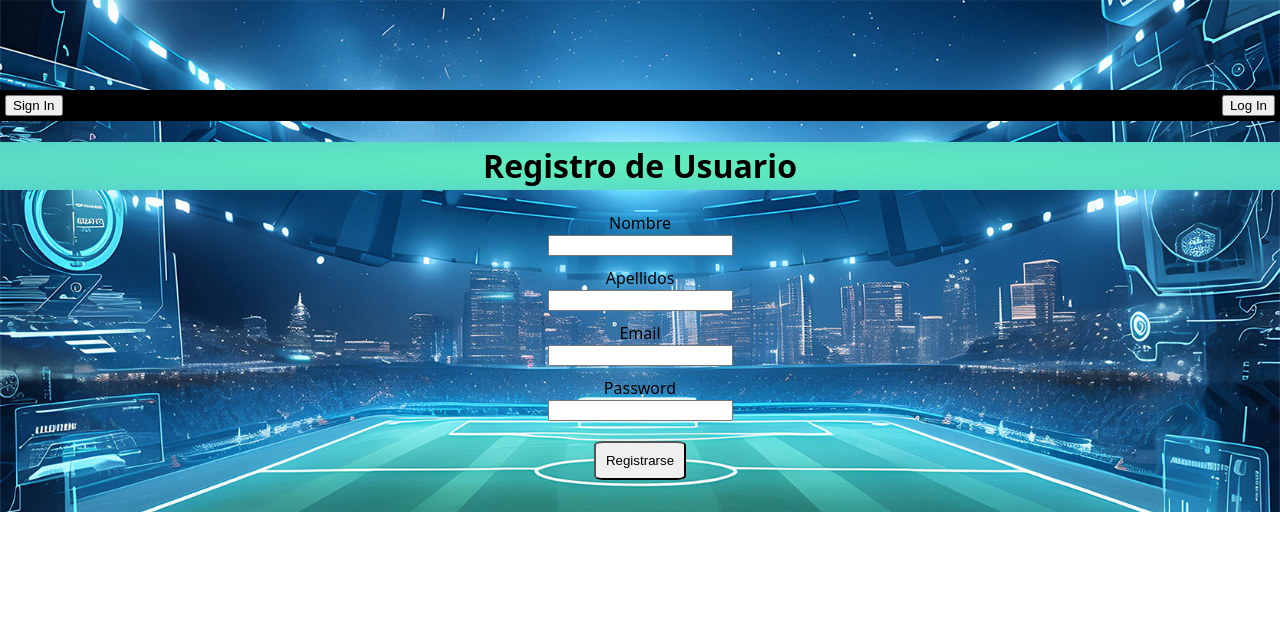
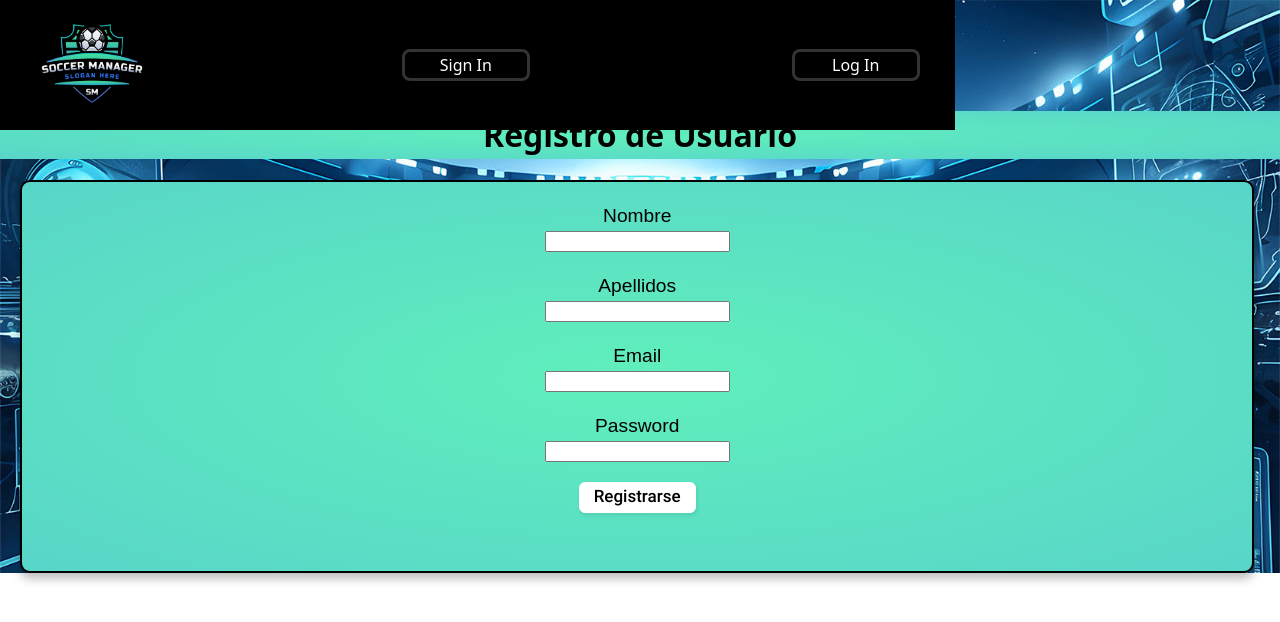
Before and after one commit to JuanMarin129/soccer-manager-client, a React (Vite) app: page /signup in a window 1280 px wide. Shown: the top 622 px of the page. Built offline with nearby package versions, Linux system fonts and the light colour scheme; no server answers; a web font is replaced by a local one.

Commit message:
CSS completado

```diff
--- a/src/App.css
+++ b/src/App.css
@@ -56,6 +56,18 @@ h1, h2, h3 {
   display: flex;
   flex-direction: column;
   align-items: start;
+}
+
+#navbar-logout {
+  position: fixed;
+  top: 0;
+  height: 70px;
+  width: 69.9%;
+  background-color: black;
+  display: flex;
+  justify-content: space-between;
+  align-items: center;
+  padding: 30px;
 }
 
 
@@ -237,6 +249,87 @@ h1, h2, h3 {
   opacity: .5;
 }
 
+/* BOTONES EDITAR COMENTARIO */
+
+.btnEditComment {
+  background: white;
+  border: 1px solid white;
+  border-radius: 6px;
+  box-shadow: rgba(0, 0, 0, 0.1) 1px 2px 4px;
+  box-sizing: border-box;
+  color: black;
+  cursor: pointer;
+  display: inline-block;
+  font-family: nunito,roboto,proxima-nova,"proxima nova",sans-serif;
+  font-size: 17px;
+  font-weight: 500;
+  line-height: 5px;
+  min-height: 30px;
+  outline: 0;
+  padding: 12px 14px;
+  text-align: center;
+  text-rendering: geometricprecision;
+  text-transform: none;
+  user-select: none;
+  -webkit-user-select: none;
+  touch-action: manipulation;
+  vertical-align: middle;
+}
+
+.btnEditComment:hover,
+.btnEditComment:active {
+  background-color:dodgerblue;
+  background-position: 0 0;
+  font-weight: 550;
+  border: 1px solid black;
+  color: white;
+}
+
+.btnEditComment:active {
+  opacity: .5;
+}
+
+/* BOTONES ELIMINAR */
+
+.btnDelete {
+  background: white;
+  border: 1px solid white;
+  border-radius: 6px;
+  box-shadow: rgba(0, 0, 0, 0.1) 1px 2px 4px;
+  box-sizing: border-box;
+  color: black;
+  cursor: pointer;
+  display: inline-block;
+  font-family: nunito,roboto,proxima-nova,"proxima nova",sans-serif;
+  font-size: 16px;
+  font-weight: 500;
+  line-height: 5px;
+  min-height: 30px;
+  outline: 0;
+  padding: 5px 5px;
+  text-align: center;
+  text-rendering: geometricprecision;
+  text-transform: none;
+  user-select: none;
+  -webkit-user-select: none;
+  touch-action: manipulation;
+  vertical-align: middle;
+  margin-left: 5px;
+}
+
+.btnDelete:hover,
+.btnDelete:active {
+  background-color:red;
+  background-position: 0 0;
+  font-weight: 600;
+  border: 2px solid black;
+  color: white;
+}
+
+.btnDelete:active {
+  opacity: .5;
+}
+
 .buttonFormCSS {
   max-width: 15vw;
   margin-top: 10px;
@@ -251,7 +344,7 @@ h1, h2, h3 {
   background: radial-gradient(#60efbc, #58d5c9);
   margin: 20px;
   padding: 20px;
-  width:90%;
+  width:93%;
   min-height: 200px;
   border-radius: 10px;
   border: 2px solid black;
--- a/src/components/CommentCard.jsx
+++ b/src/components/CommentCard.jsx
@@ -55,8 +55,8 @@ function CommentCard(props) {
         {userRole === "entrenador" || props.eachComment.creator._id === loggedUserId ?
         <>
           <div id="commentCardBtn">
-            <Link to={`/edit-comment/${props.eachComment._id}`}><button>Editar Comentario</button></Link>
-            <button onClick={deleteComment}>Eliminar Comentario</button>
+            <Link to={`/edit-comment/${props.eachComment._id}`}><button className="btnEditComment">Editar Comentario</button></Link>
+            <button className="btnDelete" onClick={deleteComment}>Eliminar Comentario</button>
           </div>
         </>
         : null }
--- a/src/components/Navbar.jsx
+++ b/src/components/Navbar.jsx
@@ -63,8 +63,11 @@ function Navbar() {
      </>
       :
       <>
-          <Link to="/signup"><button>Sign In</button></Link>
-          <Link to="/login"><button>Log In</button></Link>
+          <div id="navbar-logout">
+            <img width={"105W"} height={"90vW"} src={logo} />
+            <Link to="/signup"><button className="btnNavBar">Sign In</button></Link>
+            <Link to="/login"><button className="btnNavBar">Log In</button></Link>
+          </div>
       </>
       }
     </div>
--- a/src/pages/EditComment.jsx
+++ b/src/pages/EditComment.jsx
@@ -68,7 +68,7 @@ function EditComment() {
               <input type="radio" name="visibilidad" value="Privado" onChange={(e) => setVisibility("Privado")} />
               <label>Privado</label>
           </fieldset>
-          <button type="submit"> Editar Comentario</button>
+          <button className="btnEditComment" type="submit"> Editar Comentario</button>
         </form>
 
 
--- a/src/pages/ShowComments.jsx
+++ b/src/pages/ShowComments.jsx
@@ -55,7 +55,7 @@ function ShowComments() {
             )
         })}
         {hasUserCommented === false ?
-        <Link to={`/add-comment/${parametrosDinamicos.matchID}`}><button>Añadir Comentario</button></Link>
+        <Link to={`/add-comment/${parametrosDinamicos.matchID}`}><button className="btnEditComment">Añadir Comentario</button></Link>
         : null }
     </div>
   )
--- a/src/pages/auth/Login.jsx
+++ b/src/pages/auth/Login.jsx
@@ -51,12 +51,12 @@ function Login() {
     <div>
        <h1>Formulario de Acceso</h1>
         <div>
-          <form className="formularioCSS" onSubmit={handleLogin}>
+          <form className="formularioMatchCard" onSubmit={handleLogin}>
             <label>Email</label>
             <input type="email" name="email" value={email} onChange={handleEmail} />
             <label>Password</label>
             <input type="password" name="password" value={password} onChange={handlePassword} />
-            <button className="buttonFormCSS" type="submit">Acceder</button>
+            <button className="btnEditComment" type="submit">Acceder</button>
 
             {errorMessage !== null ? <p>{errorMessage}</p> : null }
           </form>
--- a/src/pages/auth/Signup.jsx
+++ b/src/pages/auth/Signup.jsx
@@ -56,7 +56,7 @@ function Signup() {
     <div>
         <h1>Registro de Usuario</h1>
         <div>
-          <form className="formularioCSS" onSubmit={handleSignup}>
+          <form className="formularioMatchCard" onSubmit={handleSignup}>
             <label>Nombre</label>
             <input type="text" name="nombre" value={nombre} onChange={handleNombre} />
             <label>Apellidos</label>
@@ -65,7 +65,7 @@ function Signup() {
             <input type="email" name="email" value={email} onChange={handleEmail} />
             <label>Password</label>
             <input type="password" name="password" value={password} onChange={handlePassword} />
-            <button className="buttonFormCSS" type="submit">Registrarse</button>
+            <button className="btnEditComment" type="submit">Registrarse</button>
 
             {errorMessage !== null ? <p>{errorMessage}</p> : null }
           </form>
```
